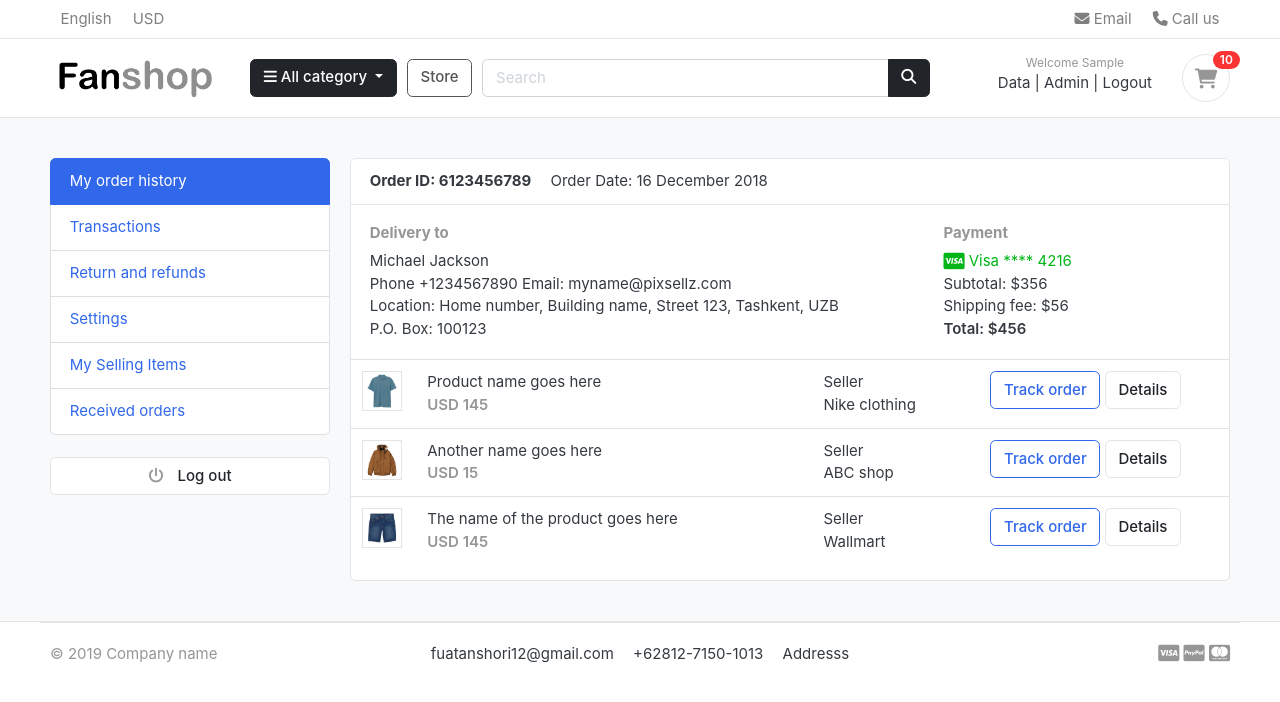
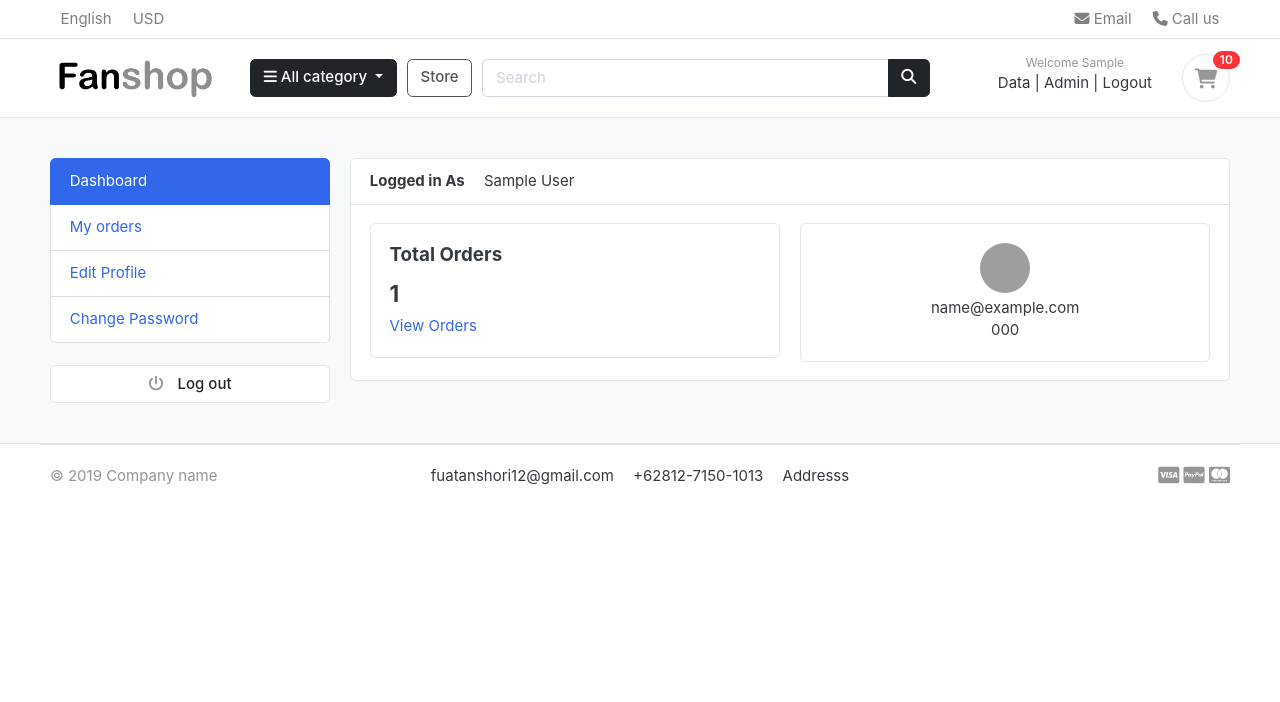
Before and after one commit to fuatanshori/Marketplace-django, a Django app: page /accounts/ in a window 1280 px wide. Shown: the top 702 px of the page. Run offline with Django 4.2, Linux system fonts and the light colour scheme; a user stored in the database is signed in; tables that the repository leaves empty hold one stand-in row (values such as "Sample post"); some libraries are stand-ins or nearby versions; some web fonts are replaced; grey boxes are pictures that could not be loaded.

Commit message:
24/10/2022

```diff
--- a/accounts/templates/accounts/dashboard.html
+++ b/accounts/templates/accounts/dashboard.html
@@ -8,86 +8,37 @@
     {% include "includes/alerts.html" %}
     <div class="container">
         <div class="row">
-        <aside class="col-md-3">
-            <!--   SIDEBAR   -->
-            <ul class="list-group">
-                <a class="list-group-item active" href="#"> My order history </a>
-                <a class="list-group-item" href="#"> Transactions </a>
-                <a class="list-group-item" href="#"> Return and refunds </a>
-                <a class="list-group-item" href="#">Settings </a>
-                <a class="list-group-item" href="#"> My Selling Items </a>
-                <a class="list-group-item" href="#"> Received orders </a>
-            </ul>
-            <br>
-            <a class="btn btn-light btn-block" href="{% url 'accounts:logout' %}"> <i class="fa fa-power-off"></i> <span class="text">Log out</span> </a>
-            <!--   SIDEBAR .//END   -->
-        </aside>
+            {% include 'includes/dashboard_sidebar.html' %}
+
         <main class="col-md-9">
             <article class="card">
             <header class="card-header">
-                <strong class="d-inline-block mr-3">Order ID: 6123456789</strong>
-                <span>Order Date: 16 December 2018</span>
+                <strong class="d-inline-block mr-3">Logged in As</strong>
+                <span>{{request.user.full_name}}</span>
             </header>
             <div class="card-body">
                 <div class="row">
-                    <div class="col-md-8">
-                        <h6 class="text-muted">Delivery to</h6>
-                        <p>Michael Jackson <br>
-                        Phone +1234567890 Email: myname@pixsellz.com <br>
-                        Location: Home number, Building name, Street 123,  Tashkent, UZB <br>
-                        P.O. Box: 100123
-                         </p>
+                    <div class="col-md-6">
+                        <div class="card">
+                            <div class="card-body">
+                                <h5 class="card-title">Total Orders</h5>
+                                <h4>{{orders_count}}</h4>
+                                <a href="">View Orders</a>
+                            </div>
+                        </div>
                     </div>
-                    <div class="col-md-4">
-                        <h6 class="text-muted">Payment</h6>
-                        <span class="text-success">
-                            <i class="fab fa-lg fa-cc-visa"></i>
-                            Visa  **** 4216
-                        </span>
-                        <p>Subtotal: $356 <br>
-                         Shipping fee:  $56 <br>
-                         <span class="b">Total:  $456 </span>
-                        </p>
+                    <div class="col-md-6">
+                        <div class="card" style="text-align:center;">
+                            <div class="card-body">
+                                <img src="https://www.w3schools.com/howto/img_avatar.png" alt="" width="50" height="50" style="border-radius:50%;">
+                                <p class="mb-0 mt-1" >{{request.user.email}}</p>
+                                <p>{{request.user.phone_number}}</p>
+                            </div>
+                        </div>
                     </div>
                 </div> <!-- row.// -->
             </div> <!-- card-body .// -->
-            <div class="table-responsive">
-            <table class="table table-hover">
-                <tr>
-                    <td width="65">
-                        <img src="../images/items/1.jpg" class="img-xs border">
-                    </td>
-                    <td>
-                        <p class="title mb-0">Product name goes here </p>
-                        <var class="price text-muted">USD 145</var>
-                    </td>
-                    <td> Seller <br> Nike clothing </td>
-                    <td width="250"> <a href="#" class="btn btn-outline-primary">Track order</a> <a href="#" class="btn btn-light"> Details </a> </td>
-                </tr>
-                <tr>
-                    <td>
-                        <img src="../images/items/2.jpg" class="img-xs border">
-                    </td>
-                    <td>
-                        <p class="title mb-0">Another name goes here </p>
-                        <var class="price text-muted">USD 15</var>
-                    </td>
-                    <td> Seller <br> ABC shop </td>
-                    <td> <a href="#" class="btn btn-outline-primary">Track order</a> <a href="#" class="btn btn-light"> Details </a> </td>
-                </tr>
-                <tr>
-                    <td>
-                        <img src="../images/items/3.jpg" class="img-xs border">
-                    </td>
-                    <td>
-                        <p class="title mb-0">The name of the product  goes here </p>
-                        <var class="price text-muted">USD 145</var>
-                    </td>
-                    <td> Seller <br> Wallmart </td>
-                    <td> <a href="#" class="btn btn-outline-primary">Track order</a> <a href="#" class="btn btn-light"> Details </a> </td>
-                </tr>
-            </table>
-            </div> <!-- table-responsive .end// -->
+
             </article> <!-- order-group.// -->
         </main>
     </div> <!-- row.// -->
--- a/accounts/views.py
+++ b/accounts/views.py
@@ -2,6 +2,7 @@
 from django.shortcuts import render,redirect,HttpResponse
 # database pada model
 from accounts.models import Account
+from orders.models import Order
 # forms
 from .forms import RegistrationForm,FormLogin,ForgotPassword,ResetPassword
 # authenticate
@@ -175,7 +176,12 @@
 # if user not login this website back to User Login
 @login_required(login_url="accounts:login")
 def dashboard(request):
-    return render(request,'accounts/dashboard.html')
+    orders=Order.objects.order_by('-created_at').filter(user_id=request.user.id,is_ordered=True)
+    orders_count =orders.count()
+    context={
+        'orders_count':orders_count,
+    }
+    return render(request,'accounts/dashboard.html',context)
 
 
 # user forgot the password
--- a/base/settings.py
+++ b/base/settings.py
@@ -167,6 +167,6 @@
 EMAIL_PORT=587
 EMAIL_USE_TLS =True
 EMAIL_HOST_USER='exampleweb12@gmail.com'
-EMAIL_HOST_PASSWORD = ''
+EMAIL_HOST_PASSWORD = 'qkzhklhmrhzmyxja'
 SERVER_EMAIL='exampleweb12@gmail.com'
 DEFAULT_FROM_EMAIL='exampleweb12@gmail.com'
--- /dev/null
+++ b/templates/includes/dashboard_sidebar.html
@@ -0,0 +1,12 @@
+<aside class="col-md-3">
+    <!--   SIDEBAR   -->
+    <ul class="list-group">
+        <a class="list-group-item active" href="#"> Dashboard</a>
+        <a class="list-group-item" href="#"> My orders</a>
+        <a class="list-group-item" href="#"> Edit Profile </a>
+        <a class="list-group-item" href="#">Change Password </a>
+    </ul>
+    <br>
+    <a class="btn btn-light btn-block" href="{% url 'accounts:logout' %}"> <i class="fa fa-power-off"></i> <span class="text">Log out</span> </a>
+    <!--   SIDEBAR .//END   -->
+</aside>
```
